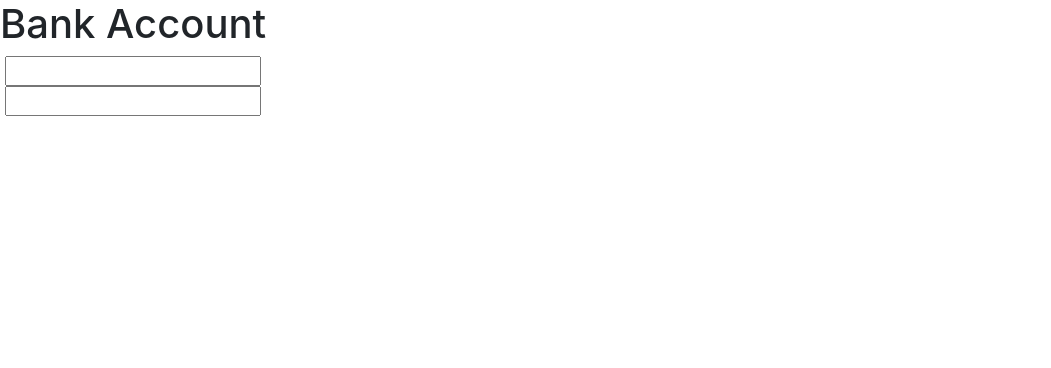
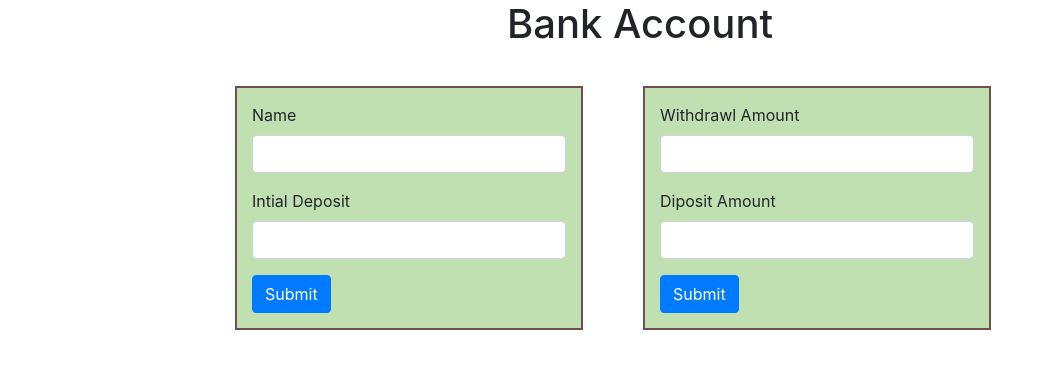
Before and after one commit to nicholassull/bank-account, a plain HTML site: page index.html in a window 1280 px wide. Shown: the whole page, without its empty margins (0-1051 px from the left). Drawn offline with Linux system fonts and the light colour scheme.

Commit message:
add styling and submit buttons

```diff
--- a/css/styles.css
+++ b/css/styles.css
@@ -0,0 +1,22 @@
+body {
+  box-sizing: border-box;
+  margin: auto, 0;
+}
+
+.container {
+  margin: auto, 0;
+  width: 900px;
+}
+
+h1 {
+  text-align: center;
+}
+
+.form-container {
+  float: left;
+  width: 40%;
+  margin: 30px;
+  padding: 15px;
+  border: solid rgb(116, 78, 78) 2px;
+  background-color: rgb(193, 224, 178);
+}
--- a/index.html
+++ b/index.html
@@ -8,14 +8,34 @@
   <script src="js/scripts.js"></script>
 </head>
 <body>
-  <h1>Bank Account</h1>
-  <form id="account-form">
-    <label for=""></label>
-    <input type="text">
-  </form>
-  <form id="diposit-withdrawl-form">
-    <label for=""></label>
-    <input type="text">
-  </form>
+  <div class="container">
+    <h1>Bank Account</h1>
+    <div id="form-1-container" class="form-container">
+      <form id="account-form" class="">
+        <div class="form-group">
+        <label for="name">Name</label>
+        <input id="name-input" class="form-control" type="text">
+        </div>
+        <div class="form-group">
+          <label for="initial-deposit-input">Intial Deposit</label>
+          <input id="initial-deposit-input" class="form-control" type="text">
+        </div>
+        <button type="submit" class="btn btn-primary">Submit</button>
+      </form>
+    </div>
+    <div id="form-2-container" class="form-container">
+      <form id="diposit-withdrawl-form">
+        <div class="form-group">
+          <label for="withdrawl-input">Withdrawl Amount</label>
+          <input id="withdrawl-input" class="form-control" type="text">
+        </div>
+        <div class="form-group">
+          <label for="diposit-input">Diposit Amount</label>
+          <input id="diposit-input" class="form-control" type="text">
+        </div>
+        <button type="submit" class="btn btn-primary">Submit</button>
+      </form>
+    </div>
+  </div>
 </body>
 </html>
```
